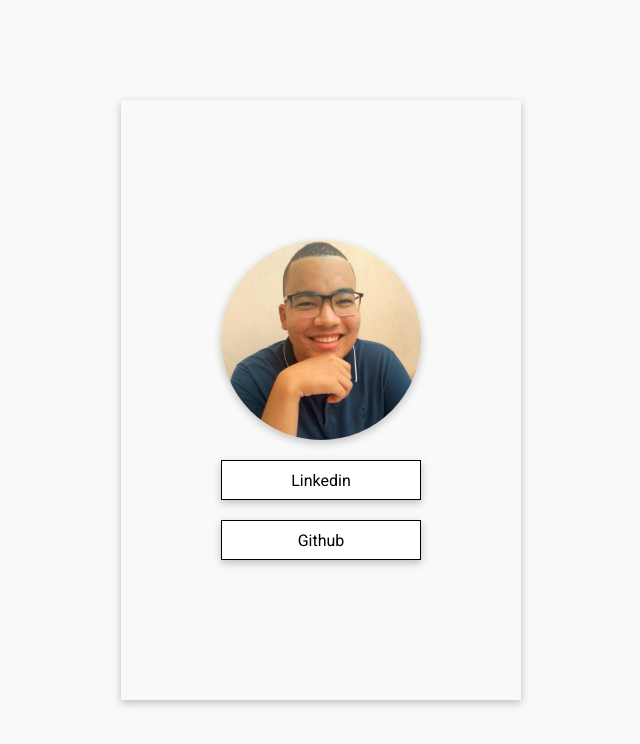
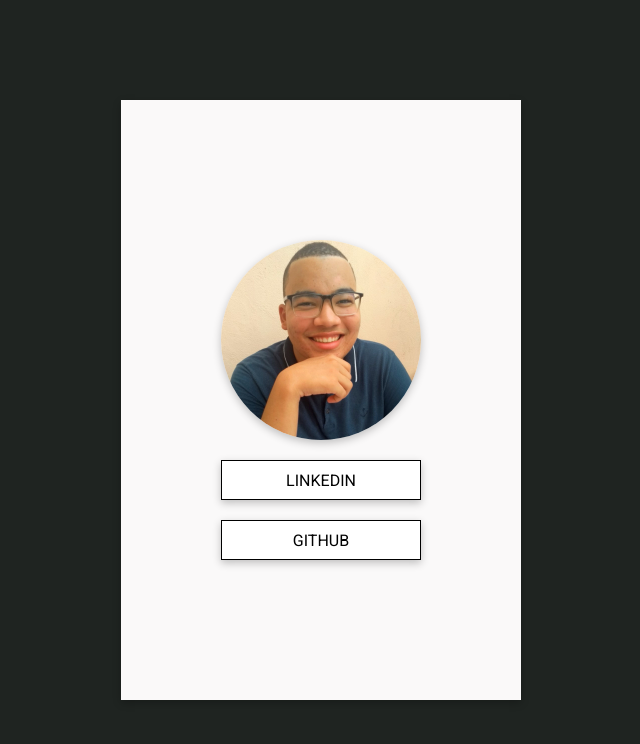
Before and after one commit to odouglasoliveira/odouglasoliveira.github.io, a plain HTML site: page index.html in a window 1280 px wide. Shown: the whole page, without its empty margins (319-959 px from the left). Drawn offline with Linux system fonts and the light colour scheme.

Commit message:
style: changed background color

```diff
--- a/index.html
+++ b/index.html
@@ -10,8 +10,8 @@
 <body>
     <main>
         <img src="./assets/profile.jpeg" alt="Foto de Douglas">
-        <a href="https://www.linkedin.com/in/douglasoliveiradev/" target="_blank">Linkedin</a>
-        <a href="https://github.com/odouglasoliveira" target="_blank">Github</a>
+        <a href="https://www.linkedin.com/in/douglasoliveiradev/" target="_blank">LINKEDIN</a>
+        <a href="https://github.com/odouglasoliveira" target="_blank">GITHUB</a>
     </main>
 </body>
 </html>
--- a/style/home.css
+++ b/style/home.css
@@ -18,8 +18,8 @@ body {
     justify-content: center;
     width: 100%;
     height: 100%;
-    color: white;
     align-items: center;
+    background-color: #1F2421;
 }
 
 main {
@@ -30,6 +30,7 @@ main {
     gap: 20px;
     width: 400px;
     height: 600px;
+    background-color: #FAF9F9;
     box-shadow: rgba(0, 0, 0, 0.24) 0px 3px 8px;
 }
 
```
